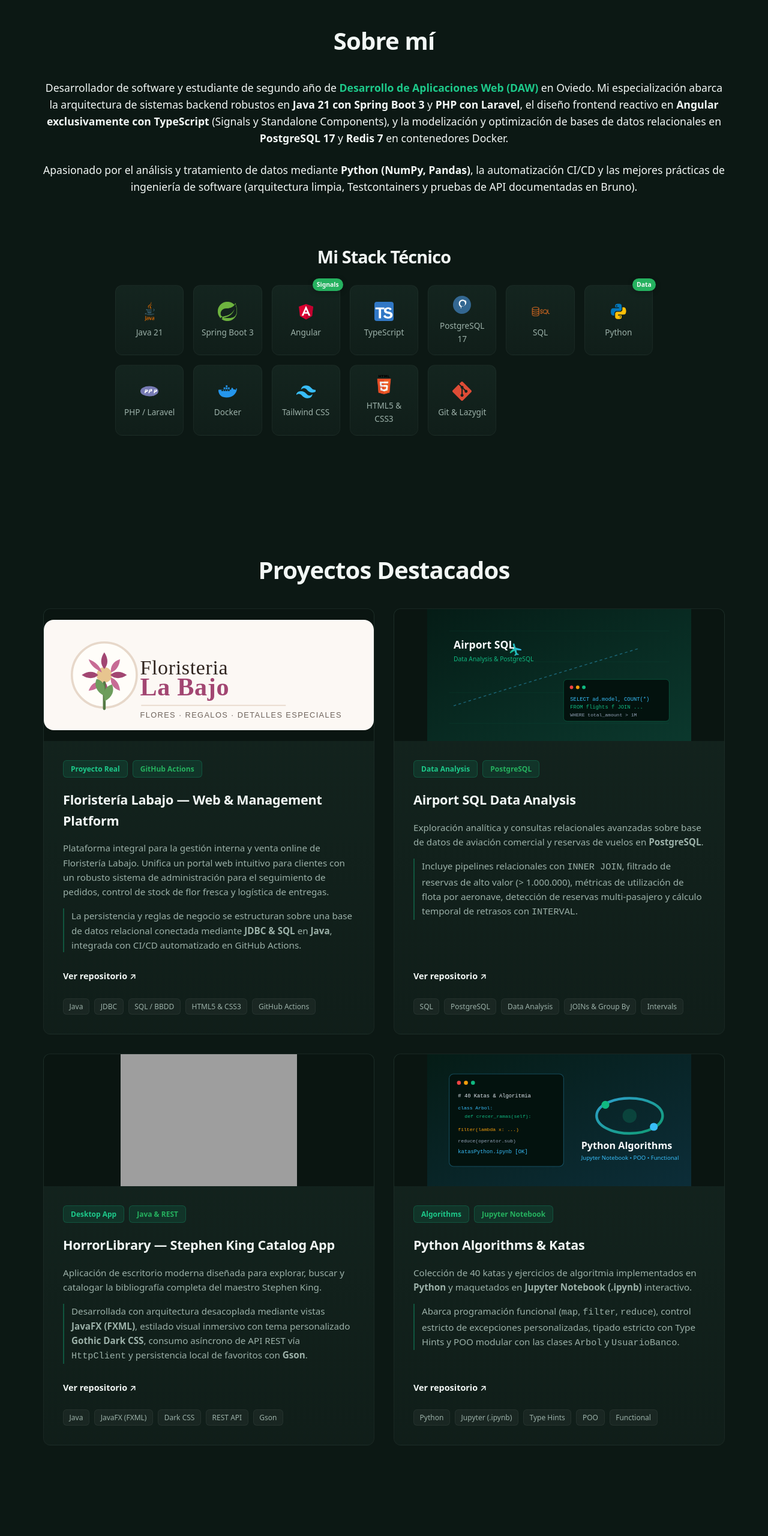
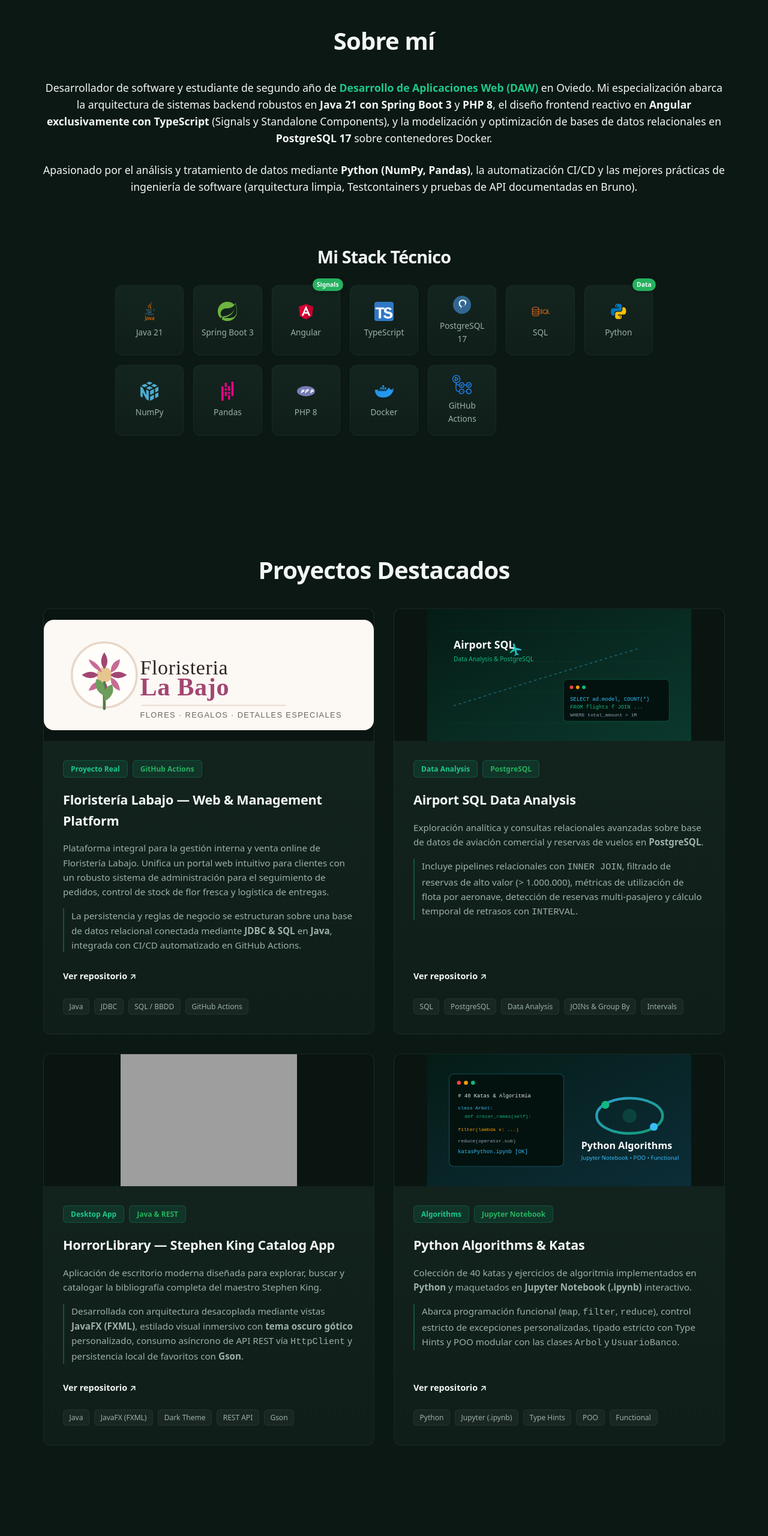
Before and after one commit to pablotome8/pablotome8.github.io, a plain HTML site: page index.html in a window 1280 px wide. Shown: the part 860-3420 px from the top of the page at 60% size. Drawn offline with Linux system fonts and the light colour scheme; grey boxes are pictures that could not be loaded.

Commit message:
refactor(portfolio): align stack with GitHub profile landing
Remove Tailwind, HTML5/CSS3 and Git cards: baseline skills that added
noise. Drop unbacked Laravel and Redis claims, add NumPy, Pandas and
GitHub Actions so the stack matches the README, and fix missing accents
plus the outdated Data Engineer description.

```diff
--- a/index.html
+++ b/index.html
@@ -4,22 +4,22 @@
 <head>
     <meta charset="UTF-8">
     <meta name="viewport" content="width=device-width, initial-scale=1.0">
-    <title>Pablo Tome Dev</title>
+    <title>Pablo Tomé Dev</title>
     <meta name="description"
         content="Descubre mis proyectos de desarrollo web, arquitectura de bases de datos y soluciones backend.">
-    <meta name="author" content="Pablo Tome">
+    <meta name="author" content="Pablo Tomé">
     <link rel="icon" type="image/png" href="images/logo.png">
     <link rel="stylesheet" href="styles.css">
-    <meta property="og:title" content="Pablo Tome | Portafolio">
+    <meta property="og:title" content="Pablo Tomé | Portafolio">
     <meta property="og:type" content="website">
-    <meta property="og:description" content="Data Engineer">
+    <meta property="og:description" content="Desarrollador Backend &amp; Data | Java, Spring Boot, Angular, PostgreSQL">
     <meta property="og:url" content="https://pablotome8.github.io/">
     <meta property="og:image" content="images/hero.jpg">
 </head>
 
 <body>
     <header>
-        <a href="#hero-section"><img src="images/logo.png" alt="logo Pablo Tome dev"></a>
+        <a href="#hero-section"><img src="images/logo.png" alt="logo Pablo Tomé dev"></a>
         <nav>
             <ul>
                 <li><a href="#hero-section" class="nav-link">Inicio</a></li>
@@ -43,7 +43,7 @@
             <div class="about-container">
                 <div class="about-text">
                     <h2>Sobre mí</h2>
-                    <p>Desarrollador de software y estudiante de segundo año de <span>Desarrollo de Aplicaciones Web (DAW)</span> en Oviedo. Mi especialización abarca la arquitectura de sistemas backend robustos en <strong>Java 21 con Spring Boot 3</strong> y <strong>PHP con Laravel</strong>, el diseño frontend reactivo en <strong>Angular exclusivamente con TypeScript</strong> (Signals y Standalone Components), y la modelización y optimización de bases de datos relacionales en <strong>PostgreSQL 17</strong> y <strong>Redis 7</strong> en contenedores Docker.</p>
+                    <p>Desarrollador de software y estudiante de segundo año de <span>Desarrollo de Aplicaciones Web (DAW)</span> en Oviedo. Mi especialización abarca la arquitectura de sistemas backend robustos en <strong>Java 21 con Spring Boot 3</strong> y <strong>PHP 8</strong>, el diseño frontend reactivo en <strong>Angular exclusivamente con TypeScript</strong> (Signals y Standalone Components), y la modelización y optimización de bases de datos relacionales en <strong>PostgreSQL 17</strong> sobre contenedores Docker.</p>
                     <p>Apasionado por el análisis y tratamiento de datos mediante <strong>Python (NumPy, Pandas)</strong>, la automatización CI/CD y las mejores prácticas de ingeniería de software (arquitectura limpia, Testcontainers y pruebas de API documentadas en Bruno).</p>
                 </div>
                 <div class="about-skills">
@@ -80,24 +80,24 @@
                             <span class="badge">Data</span>
                         </li>
                         <li class="skill-card">
-                            <img src="images/logoPhp.svg" alt="logo de php y laravel" class="skill-icon">
-                            <span class="skill-name">PHP / Laravel</span>
+                            <img src="images/logoNumpy.svg" alt="logo de numpy" class="skill-icon">
+                            <span class="skill-name">NumPy</span>
+                        </li>
+                        <li class="skill-card">
+                            <img src="images/logoPandas.svg" alt="logo de pandas" class="skill-icon">
+                            <span class="skill-name">Pandas</span>
+                        </li>
+                        <li class="skill-card">
+                            <img src="images/logoPhp.svg" alt="logo de php 8" class="skill-icon">
+                            <span class="skill-name">PHP 8</span>
                         </li>
                         <li class="skill-card">
                             <img src="images/logoDocker.svg" alt="logo de docker" class="skill-icon">
                             <span class="skill-name">Docker</span>
                         </li>
                         <li class="skill-card">
-                            <img src="images/logoTailwind.svg" alt="logo de tailwind css" class="skill-icon">
-                            <span class="skill-name">Tailwind CSS</span>
-                        </li>
-                        <li class="skill-card">
-                            <img src="images/logoHtml5.png" alt="logo de html" class="skill-icon">
-                            <span class="skill-name">HTML5 &amp; CSS3</span>
-                        </li>
-                        <li class="skill-card">
-                            <img src="images/logoGit.png" alt="icono de git y github" class="skill-icon">
-                            <span class="skill-name">Git &amp; Lazygit</span>
+                            <img src="images/logoGitHubActions.svg" alt="logo de github actions" class="skill-icon">
+                            <span class="skill-name">GitHub Actions</span>
                         </li>
                     </ul>
                 </div>
@@ -134,7 +134,6 @@
                                 <span>Java</span>
                                 <span>JDBC</span>
                                 <span>SQL / BBDD</span>
-                                <span>HTML5 &amp; CSS3</span>
                                 <span>GitHub Actions</span>
                             </div>
                         </div>
@@ -184,7 +183,7 @@
                                 Aplicación de escritorio moderna diseñada para explorar, buscar y catalogar la bibliografía completa del maestro Stephen King.
                             </p>
                             <p class="project-technical-details">
-                                Desarrollada con arquitectura desacoplada mediante vistas <strong>JavaFX (FXML)</strong>, estilado visual inmersivo con tema personalizado <strong>Gothic Dark CSS</strong>, consumo asíncrono de API REST vía <code>HttpClient</code> y persistencia local de favoritos con <strong>Gson</strong>.
+                                Desarrollada con arquitectura desacoplada mediante vistas <strong>JavaFX (FXML)</strong>, estilado visual inmersivo con <strong>tema oscuro gótico</strong> personalizado, consumo asíncrono de API REST vía <code>HttpClient</code> y persistencia local de favoritos con <strong>Gson</strong>.
                             </p>
                             <div class="project-links">
                                 <a href="https://github.com/pablotome8/HorrorLibray" target="_blank"
@@ -193,7 +192,7 @@
                             <div class="project-tags">
                                 <span>Java</span>
                                 <span>JavaFX (FXML)</span>
-                                <span>Dark CSS</span>
+                                <span>Dark Theme</span>
                                 <span>REST API</span>
                                 <span>Gson</span>
                             </div>
@@ -259,7 +258,7 @@
 
     <footer class="main-footer">
         <div class="footer-container">
-            <p>&copy; 2026 Pablo Tome</p>
+            <p>&copy; 2026 Pablo Tomé</p>
             <div class="footer-socials">
                 <a href="https://github.com/pablotome8" target="_blank" rel="noopener noreferrer">Github</a>
             </div>
```
Also changed, not shown: images/logoGitHubActions.svg (added), images/logoNumpy.svg (added), images/logoPandas.svg (added).
